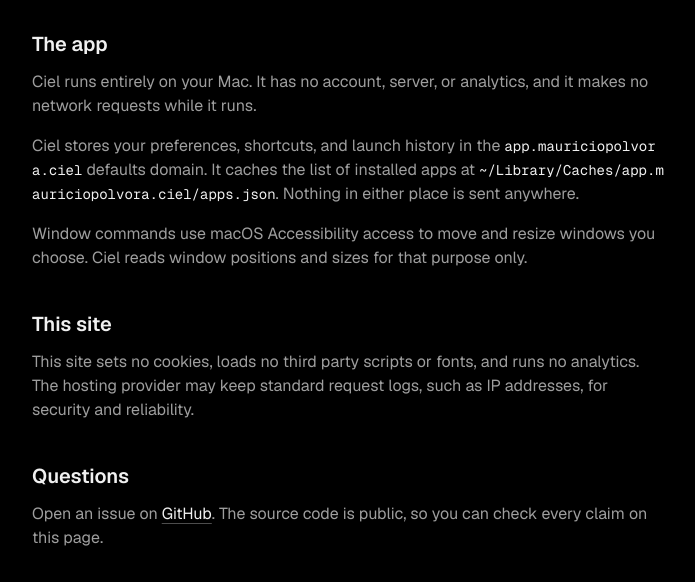
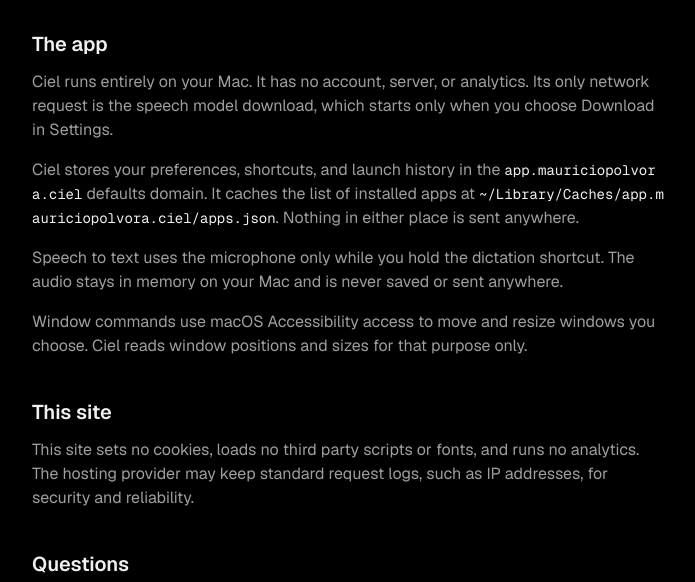
Before and after one commit to mauriciopolvora/ciel, a website: page site/public/privacy.html in a window 1280 px wide. Shown: the part 218-800 px from the top of the page, without its empty margins (292-987 px from the left). Drawn offline with Linux system fonts and the light colour scheme.

Commit message:
fix(site): state the model download and Apple silicon requirement

```diff
--- a/site/public/privacy.html
+++ b/site/public/privacy.html
@@ -26,8 +26,9 @@
   <main id="main" class="doc">
     <h1 class="section-title">Privacy</h1>
     <h2>The app</h2>
-    <p>Ciel runs entirely on your Mac. It has no account, server, or analytics, and it makes no network requests while it runs.</p>
+    <p>Ciel runs entirely on your Mac. It has no account, server, or analytics. Its only network request is the speech model download, which starts only when you choose Download in Settings.</p>
     <p>Ciel stores your preferences, shortcuts, and launch history in the <code>app.mauriciopolvora.ciel</code> defaults domain. It caches the list of installed apps at <code>~/Library/Caches/app.mauriciopolvora.ciel/apps.json</code>. Nothing in either place is sent anywhere.</p>
+    <p>Speech to text uses the microphone only while you hold the dictation shortcut. The audio stays in memory on your Mac and is never saved or sent anywhere.</p>
     <p>Window commands use macOS Accessibility access to move and resize windows you choose. Ciel reads window positions and sizes for that purpose only.</p>
     <h2>This site</h2>
     <p>This site sets no cookies, loads no third party scripts or fonts, and runs no analytics. The hosting provider may keep standard request logs, such as IP addresses, for security and reliability.</p>
```
Also changed, not shown: site/public/index.html (+2 -2 lines).
